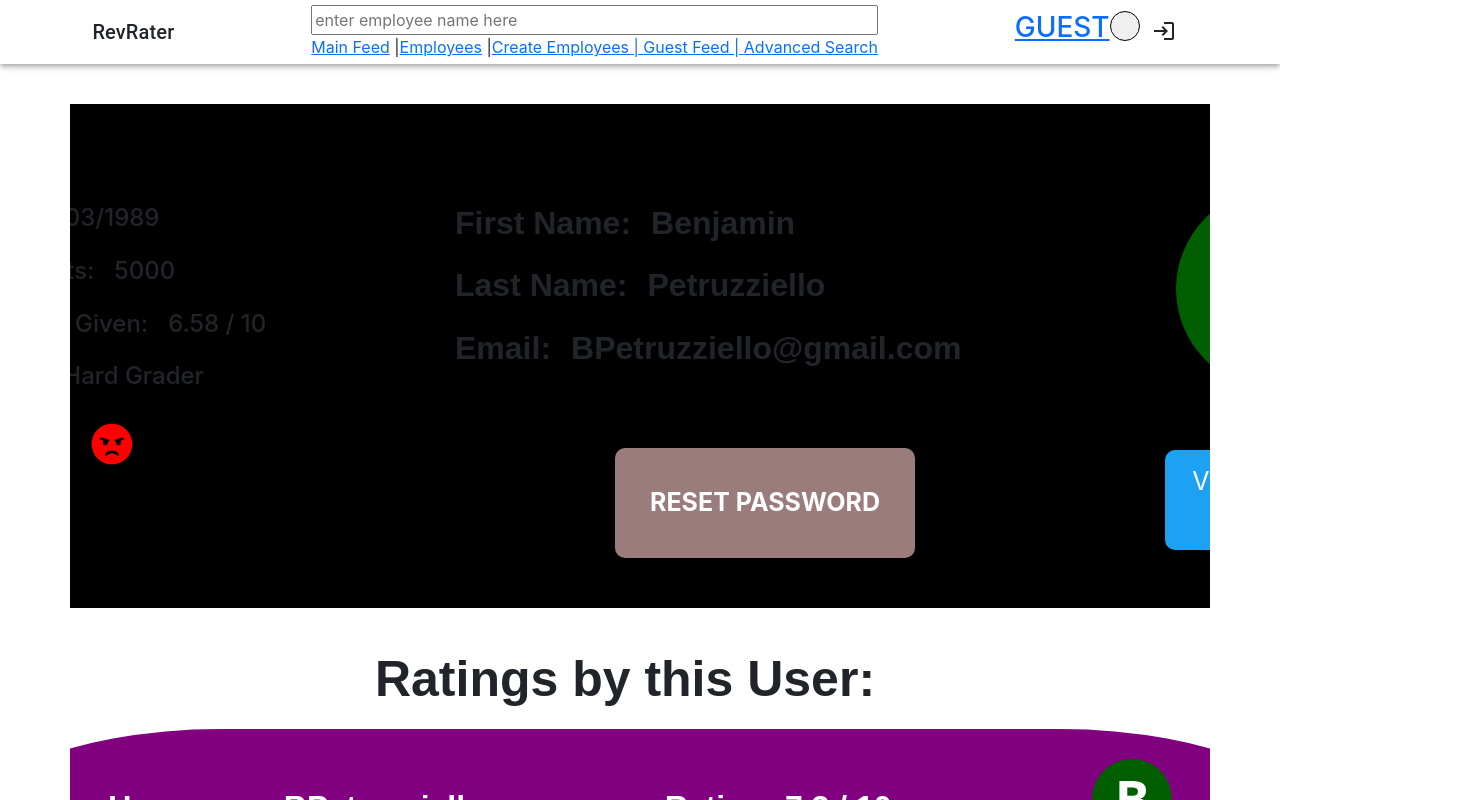
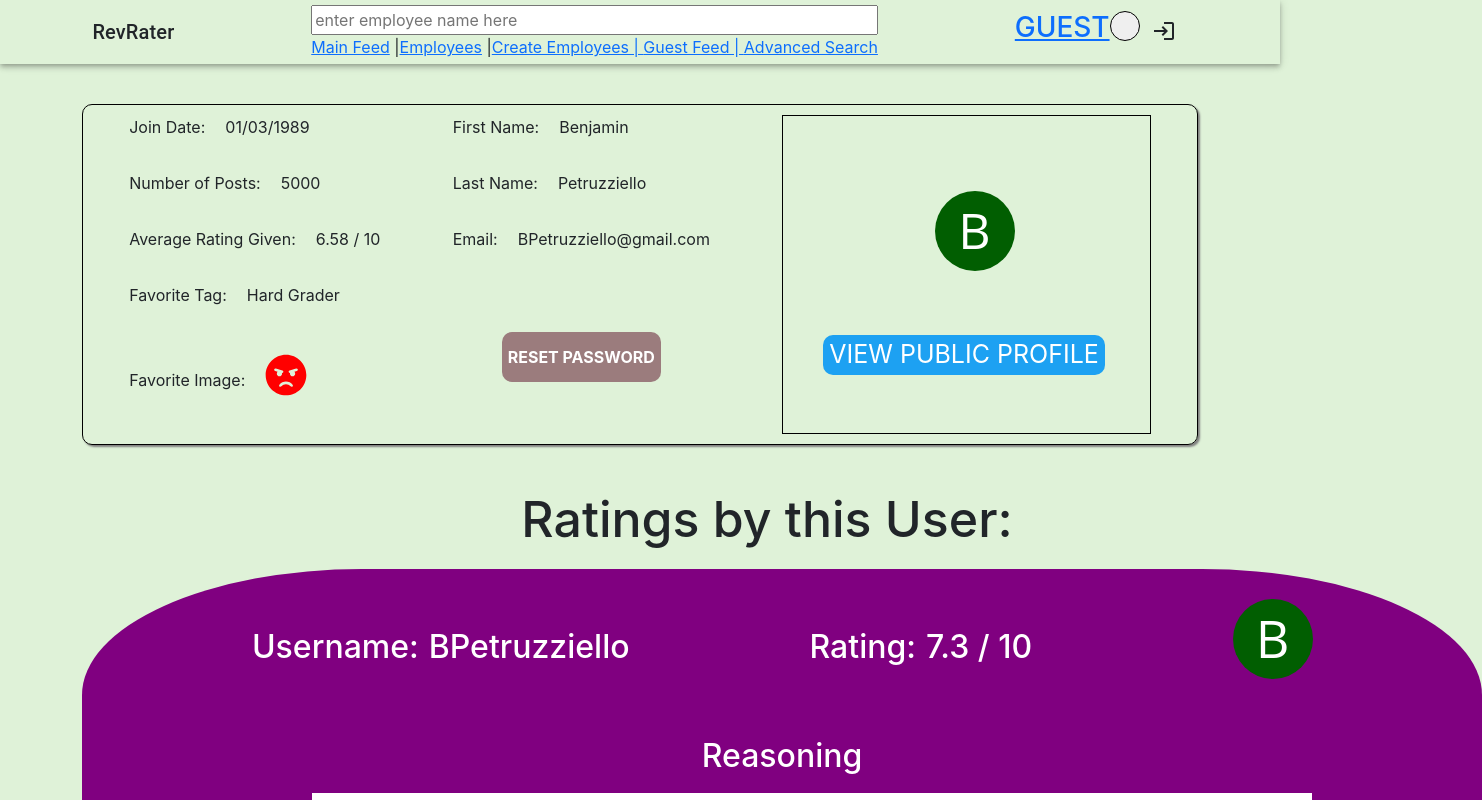
Before and after one commit to mdsayeed133/RevProject-3, a React (Create React App) app in the folder social-media-react-dev/: page /userprofile in a window 1280 px wide. Shown: the top 800 px of the page, 1482 px wide, since content can reach past the window. Built offline with nearby package versions, Linux system fonts and the light colour scheme.

Commit message:
styling fixes

```diff
--- a/social-media-react-dev/src/App.css
+++ b/social-media-react-dev/src/App.css
@@ -6,10 +6,14 @@
     scroll-behavior: smooth;
 }
 
-/* :root{
+:root{
     --color1: #dff2d8;
     --color2: #c6dea6;
     --color3: #7ebdc3;
     --color4: #7a6263;
     --color5: #ced097;
-} */
+}
+
+body {
+    background-color: var(--color1);
+}
--- a/social-media-react-dev/src/components/Comments/Comments.tsx
+++ b/social-media-react-dev/src/components/Comments/Comments.tsx
@@ -31,7 +31,6 @@ const Comments = () => {
   return (
     <>
       <div className="comment">
-
         <button className='reply_button' onClick={handleReplyClick}>Reply</button>
         <button className='reply_button' onClick={handleLikeClick}>Like:</button>
         <span className='like_button'>{likes} likes</span>
@@ -46,8 +45,8 @@ const Comments = () => {
             <button className='submit_form' type="submit">Submit</button>
             <button className='submit_form' type="button" onClick={handleReplyClick}>Cancel</button>
           </div>
-                </form> )}
-      {replies.map ((reply, index) => (
+        </form>)}
+      {replies.map((reply, index) => (
         <Reply key={index} />
       ))}
     </>
--- a/social-media-react-dev/src/components/Comments/Reply.css
+++ b/social-media-react-dev/src/components/Comments/Reply.css
@@ -1,3 +1,21 @@
 .reply_message{
-    border: 1px solid black ;
+    border-left: 3px solid black;
+    margin-left: 5%;
+    padding-left: 30px;
+
 }
+.reply {
+    border-top: 3px solid black;
+    border-bottom: 3px solid black;
+    padding-top: 10px;
+    background-color: aliceblue;
+    margin-top: 10px;
+}
+.user-profile {
+    border: 1px solid black;
+    width: 30px;
+    height: 30px;
+    border-radius: 50%;
+    text-align: center;
+    margin-left: 25px
+}
--- a/social-media-react-dev/src/components/Comments/Reply.tsx
+++ b/social-media-react-dev/src/components/Comments/Reply.tsx
@@ -4,7 +4,10 @@ import './Reply.css'
 const Reply = () => {
     return (
         <>
-          <div className="reply">
+          <div className="reply d-flex">
+            <div className="user-profile">
+              <p>L</p>
+            </div>
             <p className='reply_message'>This is a message of me replying to you.
             from:<em>Linda Belcher</em></p>
           </div>
--- a/social-media-react-dev/src/components/UserProfile/UserProfile.css
+++ b/social-media-react-dev/src/components/UserProfile/UserProfile.css
@@ -1,8 +1,8 @@
-h2{
+/* h2{
     box-sizing: border-box;
     font-family: "Concert-One", sans-serif;
     font-weight: bold;
-}
+} */
 
 :root{
     --color1: #dff2d8;
@@ -12,52 +12,34 @@ h2{
     --color5: #ced097;
 }
 
-.user-profile-container{
 
-    margin-top: 40px;
-
-    display: flex;
-
-
-    /*Elements on top of each other*/
-    flex-direction: column;
-
-    /*Bring items center vertically*/
-    height: 100%;
-    justify-content: center;
-    align-items: center;
-
-    font-size: 14px;
-
-    overflow-x: hidden;
-    overflow-y: auto;
-
-    padding-bottom: 100px;
-
-}
 
 .profile-grid{
 
-    display: grid;
+    /* display: grid; */
     /*Column width*/
-    grid-template-columns: 550px 700px 300px;
+    /* grid-template-columns: 550px 700px 300px; */
     /* grid-template-rows: 400px 400px 400px; */
-    grid-gap: 10px;
-    background-color: black;
+    /* grid-gap: 10px; */
+    /* background-color: black;  */
     padding: 10px;
 
 }
 
-.profile-grid > div{
+.profile-grid {
 
-    text-align: left;
+    /* text-align: left; */
+    border: 1px solid black;
+    margin-top: 40px;
+    border-radius: 10px;
+    box-shadow: 2px 2px 2px gray;
 }
 
-.post-info-container{
+/* .post-info-container{
     padding-top: 90px;
     padding-left: 40px;
 
-}
+} */
 
 
 #join-date-value{
@@ -92,12 +74,12 @@ h2{
 
 /*Profile Info Container*/
 
-.profile-info-container{
+/* .profile-info-container{
     padding: 40px;
     padding-top: 90px;
     align-items: center;
 
-}
+} */
 
 #inputs{
     white-space: nowrap;
@@ -110,12 +92,12 @@ h2{
 }
 
 .reset-password-btn{
-    width: 300px;
-    height: 110px;
+    /* width: 300px; */
+    height: 50px;
 
     background-color: #9b7c7d;
 
-    font-size: 25px;
+    /* font-size: 25px; */
     color: white;
     font-weight: bold;
     border-style: none;
@@ -133,25 +115,23 @@ h2{
 /*Image Container*/
 
 .image-profile-container{
-    padding-top: 75px;
-    padding-right: 45px;
-    padding-left: 40px;
-
-
+    border: 1px solid black;
+    text-align: center;
+}
+.holder {
+    /* border: 1px solid black; */
+    align-items: center;
 }
 
 .square{
-    width: 200px;
-    height: 200px;
+    width: 80px;
+    height: 80px;
     background-color: rgb(1, 94, 1);
-
     border: none;
-
     /*Align letter the center of div*/
     display: flex;
     justify-content: center;
     align-items: center;
-
     border-radius: 50%;
 
     /*Moving object to right*/
@@ -161,7 +141,7 @@ h2{
 
 #user-letter{
     font-family: 'Open Sans', sans-serif;
-    font-size: 130px;
+    font-size: 50px;
     color: white;
     background: transparent;
     padding-top: 15px;
@@ -195,12 +175,12 @@ h2{
 */
 
 .view-profile-btn{
-    width: 290px;
+    /* width: 290px; */
     font-size: 20px;
     border: none;
     text-transform: uppercase;
 
-    height: 100px;
+    /* height: 100px; */
     font-size: 25px;
     background-color: #1DA1F2;
     color: white;
--- a/social-media-react-dev/src/components/UserProfile/UserProfile.tsx
+++ b/social-media-react-dev/src/components/UserProfile/UserProfile.tsx
@@ -9,42 +9,42 @@ const UserProfile = () => {
         <>
             <Navbar />
             <div className="user-profile-container container">
-                <div className="profile-grid">
+                <div className="profile-grid d-flex justify-content-around">
                     <div className="post-info-container">
                         <div className="join-date">
-                            <h4>Join Date:
+                            <p>Join Date:
                                 <p id="join-date-value">01/03/1989</p>
-                            </h4>
+                            </p>
                         </div>
                         <div className="post-info-details">
-                            <h4 >Number of Posts:
+                            <p >Number of Posts:
                                 <p id="post-info-details">5000</p>
-                            </h4>
-                            <h4>Average Rating Given:
+                            </p>
+                            <p>Average Rating Given:
                                 <p id="post-info-details">6.58</p> / 10
-                            </h4>
-                            <h4>Favorite Tag:
+                            </p>
+                            <p>Favorite Tag:
                                 <p id="post-info-details">Hard Grader</p>
-                            </h4>
-                            <h4 className='image' >Favorite Image:
+                            </p>
+                            <p className='image' >Favorite Image:
                                 <p id="trainer-favorite-img">
                                     <FaAngry />
                                 </p>
-                            </h4>
+                            </p>
                         </div>
                     </div>
 
                     <div className="profile-info-container">
                         <div className="personal-info-container">
-                            <h2 className="first-name" id='personal-fields'>First Name:
+                            <p className="first-name" id='personal-fields'>First Name:
                                 <p id='inputs'>Benjamin</p>
-                            </h2>
-                            <h2 className="last-name" id='fields'>Last Name:
+                            </p>
+                            <p className="last-name" id='fields'>Last Name:
                                 <p id='inputs'>Petruzziello</p>
-                            </h2>
-                            <h2 className="email" id='fields'>Email:
+                            </p>
+                            <p className="email" id='fields'>Email:
                                 <p id='inputs'>BPetruzziello@gmail.com</p>
-                            </h2>
+                            </p>
                         </div>
 
                         <div className="btn-box d-flex justify-content-around" id='password-btn'>
@@ -54,8 +54,11 @@ const UserProfile = () => {
                     </div>
 
                     <div className="image-profile-container">
-                        <div className="square" id='square'>
-                            <p id='user-letter'>B</p>
+                        <div className="holder">
+                            <div className="square" id='square'>
+                                <p id='user-letter'>B</p>
+                            </div>
+
                         </div>
                         <br></br>
                         <div className='buttons-container'>
--- a/social-media-react-dev/src/components/post-feed/Post.tsx
+++ b/social-media-react-dev/src/components/post-feed/Post.tsx
@@ -41,9 +41,6 @@ const Post: React.FC<any> = (props:any) => {
                     <p className="message">Lorem ipsum dolor sit amet consectetur adipisicing elit. Laudantium libero cumque eius, accusamus officia mollitia. Architecto ducimus ipsum atque libero eos magnam deserunt. Doloremque quae culpa est, ipsa possimus autem!</p>
                 </div>
                 <div className=" justify-content-between">
-
-
-
                     <div className="react-box">
                         <p className="comment-box " id="commentBox">
                             <Comments/>
--- a/social-media-react-dev/src/components/post-feed/PostFeed.tsx
+++ b/social-media-react-dev/src/components/post-feed/PostFeed.tsx
@@ -102,14 +102,6 @@ export const PostFeed:React.FC<any> = (props:any) => {
                         <div className="post-feed-content">
                             <h3>Display information here</h3>
                             <Post />
-                            <Post />
-                            <Post />
-                            {/* <Post />
-                            <Post />
-                            <Post />
-                            <Post />
-                            <Post />
-                            <Post /> */}
 
                         </div>
                     </div>
```
Lines whose indentation alone changed are shown as unchanged.
